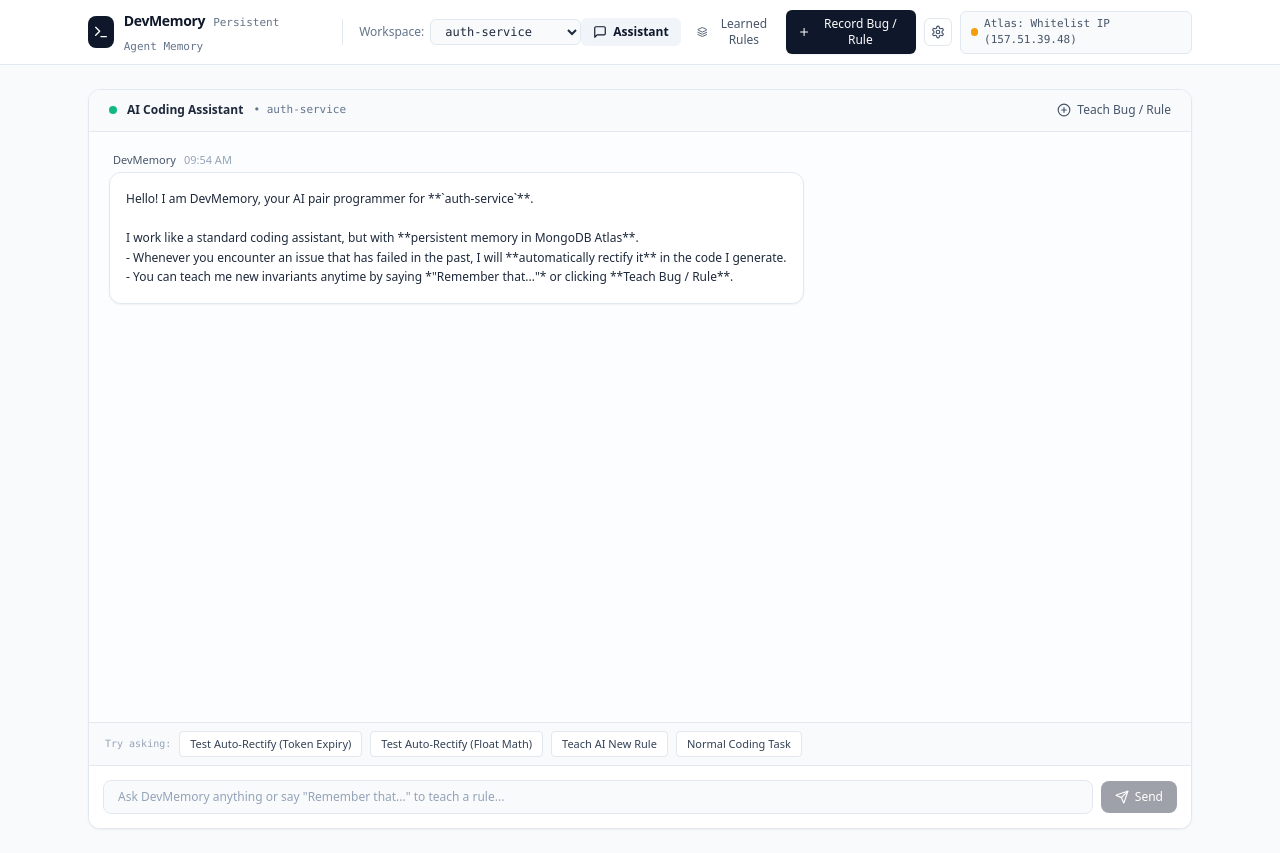
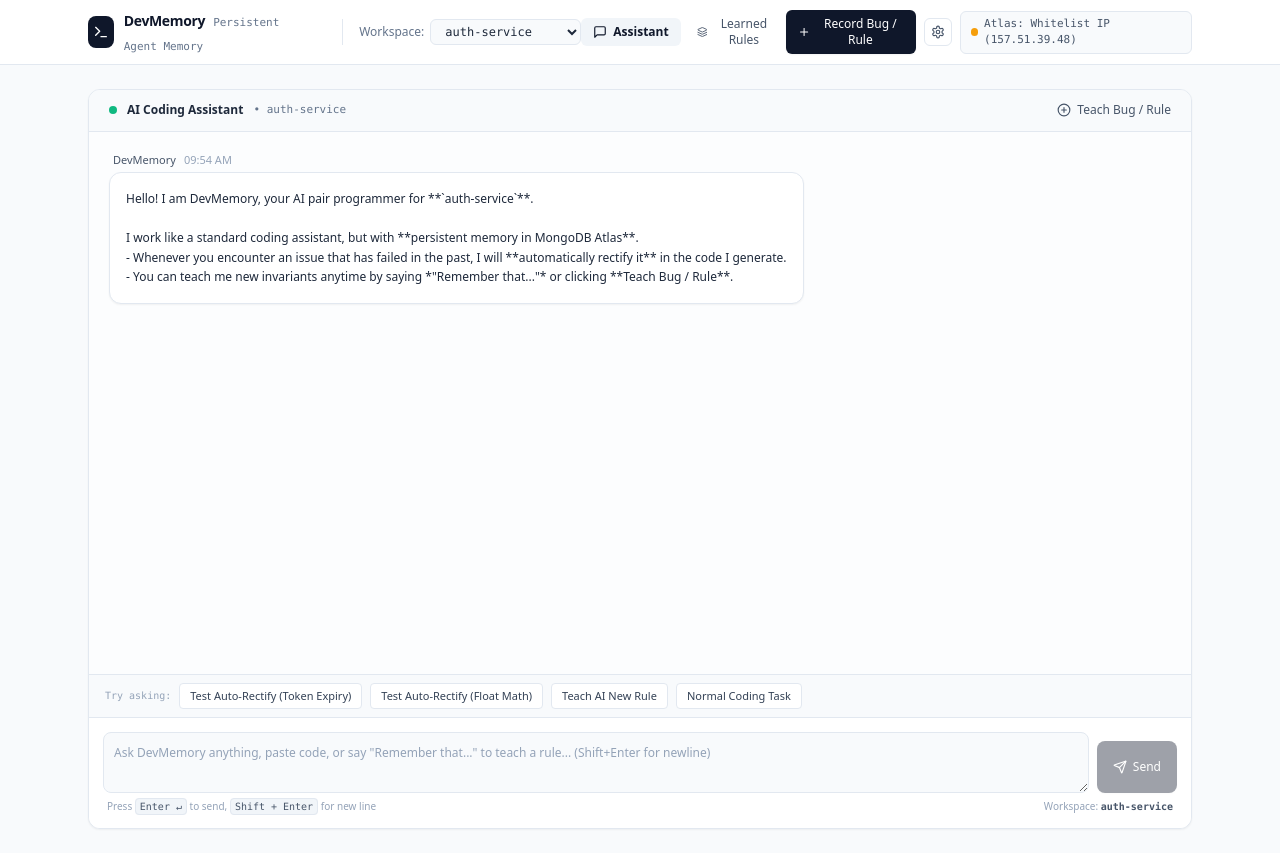
Before and after one commit to RaghavK-07/Dev-Memory, a React (Vite) app in the folder client/: page / in a window 1280 px wide. Built offline with nearby package versions, Linux system fonts and the light colour scheme; no server answers.

Commit message:
feat: multiline prompting textarea with Shift+Enter and live Gemini integration with proper model & timeout

```diff
--- a/client/src/components/AgentSession.jsx
+++ b/client/src/components/AgentSession.jsx
@@ -247,9 +247,9 @@
         ))}
 
         {isSubmitting && (
-          <div className="flex items-center gap-2 text-slate-400 text-xs font-mono p-2">
-            <div className="w-3.5 h-3.5 border-2 border-slate-700 border-t-transparent rounded-full animate-spin"></div>
-            <span>Checking persistent memories in MongoDB Atlas...</span>
+          <div className="flex items-center gap-2.5 text-slate-600 text-xs font-mono p-3 bg-slate-50 border border-slate-200/80 rounded-lg">
+            <div className="w-3.5 h-3.5 border-2 border-slate-800 border-t-transparent rounded-full animate-spin"></div>
+            <span>Reasoning with Gemini & checking persistent memory in MongoDB Atlas...</span>
           </div>
         )}
       </div>
@@ -269,31 +269,43 @@
         ))}
       </div>
 
-      {/* Input Form */}
+      {/* Input Form with Multiline Prompting */}
       <div className="p-3.5 bg-white border-t border-slate-200">
         <form
           onSubmit={(e) => {
             e.preventDefault();
             handleSend();
           }}
-          className="flex items-center gap-2"
+          className="flex flex-col gap-1.5"
         >
-          <input
-            type="text"
+          <div className="flex items-end gap-2">
+            <textarea
+              rows={2}
               value={inputQuery}
               onChange={(e) => setInputQuery(e.target.value)}
-            placeholder={`Ask DevMemory anything or say "Remember that..." to teach a rule...`}
+              onKeyDown={(e) => {
+                if (e.key === 'Enter' && !e.shiftKey) {
+                  e.preventDefault();
+                  handleSend();
+                }
+              }}
+              placeholder={`Ask DevMemory anything, paste code, or say "Remember that..." to teach a rule... (Shift+Enter for newline)`}
               disabled={isSubmitting}
-            className="flex-1 bg-slate-50 border border-slate-200 rounded-lg px-3.5 py-2 text-xs text-slate-900 placeholder-slate-400 focus:outline-none focus:ring-1 focus:ring-slate-900 focus:bg-white transition"
+              className="flex-1 min-h-[52px] max-h-[160px] resize-y bg-slate-50 border border-slate-200 rounded-lg p-2.5 text-xs text-slate-900 placeholder-slate-400 focus:outline-none focus:ring-1 focus:ring-slate-900 focus:bg-white transition leading-relaxed"
             />
             <button
               type="submit"
               disabled={isSubmitting || !inputQuery.trim()}
-            className="px-3.5 py-2 rounded-lg bg-slate-900 hover:bg-slate-800 text-white font-medium text-xs transition flex items-center gap-1.5 disabled:opacity-40"
+              className="h-[52px] px-4 rounded-lg bg-slate-900 hover:bg-slate-800 text-white font-medium text-xs transition flex items-center justify-center gap-1.5 disabled:opacity-40 flex-shrink-0 shadow-sm"
             >
               <Send className="w-3.5 h-3.5" />
               <span>Send</span>
             </button>
+          </div>
+          <div className="flex items-center justify-between px-1 text-[10px] text-slate-400">
+            <span>Press <kbd className="px-1 py-0.5 rounded bg-slate-100 border border-slate-200 text-slate-600 font-mono">Enter ↵</kbd> to send, <kbd className="px-1 py-0.5 rounded bg-slate-100 border border-slate-200 text-slate-600 font-mono">Shift + Enter</kbd> for new line</span>
+            <span>Workspace: <strong className="text-slate-600 font-mono">{workspace}</strong></span>
+          </div>
         </form>
       </div>
 
```
Also changed, not shown: 1 other file (tests, documents, lock files or other folders). Lines whose indentation alone changed are shown as unchanged.
